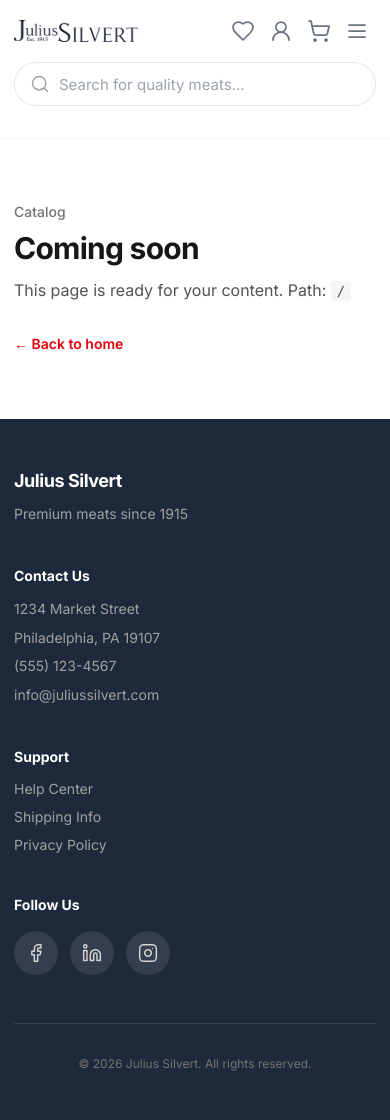
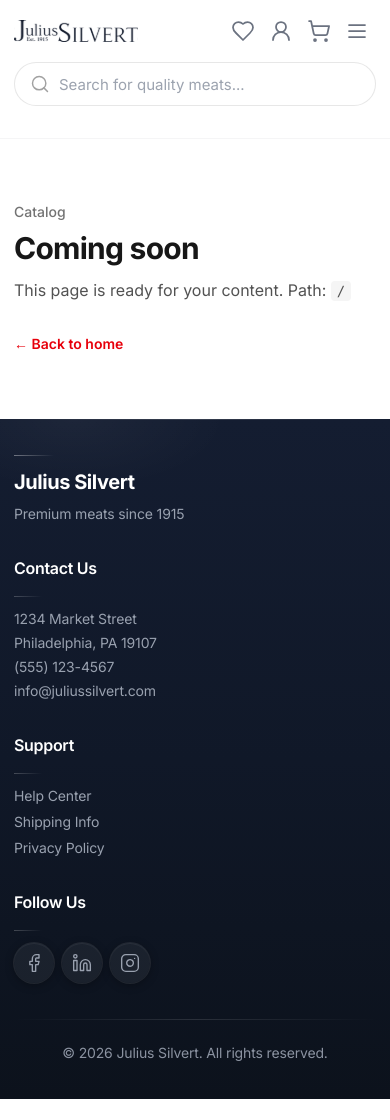
Before and after one commit to milan-48/julius-silvert-ecomm, a Next.js app: page / in a window 390 px wide. After the commit the page ends 1099 px from the top, so only its background shows below. Built offline with nearby package versions, Linux system fonts and the light colour scheme.

Commit message:
Refactor CenterPlateProteinsSection for improved layout: replace horizontal scroll with responsive grid, update styles for better mobile display, and enhance SiteFooter with new social media links and styling adjustments.

```diff
--- a/app/globals.css
+++ b/app/globals.css
@@ -438,19 +438,6 @@ button:disabled,
   display: none;
 }
 
-/* Homepage product rails — horizontal swipe on mobile, same as category carousel */
-.product-rail-scroller {
-  -ms-overflow-style: none;
-  scrollbar-width: none;
-  -webkit-overflow-scrolling: touch;
-  overscroll-behavior-x: contain;
-  touch-action: pan-x pan-y;
-}
-
-.product-rail-scroller::-webkit-scrollbar {
-  display: none;
-}
-
 .nav-link-premium--mega-active::after {
   content: "";
   position: absolute;
--- a/components/CenterPlateProteinsSection.js
+++ b/components/CenterPlateProteinsSection.js
@@ -7,12 +7,12 @@ import {
 } from "@/lib/constants";
 
 /**
- * Homepage “Center of the Plate Proteins” — horizontal scroll on small screens, 4-up grid on lg.
+ * Homepage “Center of the Plate Proteins” — same responsive grid as `NewArrivalsSection`.
  */
 export function CenterPlateProteinsSection() {
   return (
     <section
-      className="bg-white pt-6 pb-6 sm:pt-8 sm:pb-8 lg:pt-10 lg:pb-10"
+      className="bg-white pt-10 pb-6 sm:pt-14 sm:pb-8 lg:pt-16 lg:pb-10"
       aria-labelledby="center-plate-heading"
     >
       <div className="mx-auto w-full min-w-0 max-w-[1600px] px-4 sm:px-6 lg:px-8">
@@ -37,17 +37,10 @@ export function CenterPlateProteinsSection() {
           </Link>
         </div>
 
-        <div
-          className="product-rail-scroller -mx-4 flex snap-x snap-mandatory gap-5 overflow-x-auto px-4 pb-1 sm:-mx-6 sm:gap-5 sm:px-6 lg:mx-0 lg:grid lg:grid-cols-4 lg:gap-6 lg:overflow-visible lg:px-0 lg:pb-0 lg:snap-none"
-          role="list"
-        >
+        <div className="grid grid-cols-1 gap-5 sm:grid-cols-2 lg:grid-cols-4 lg:gap-6">
           {CENTER_PLATE_PRODUCTS.map((p) => (
-            <div
+            <ProductCard
               key={p.id}
-              className="w-[min(85vw,20rem)] shrink-0 snap-start lg:w-auto lg:min-w-0 lg:snap-none"
-              role="listitem"
-            >
-              <ProductCard
               slug={p.slug}
               imageSrc={p.imageSrc}
               imageAlt={p.imageAlt}
@@ -62,7 +55,6 @@ export function CenterPlateProteinsSection() {
               sizeOptions={p.sizeOptions}
               defaultSize={p.defaultSize}
             />
-            </div>
           ))}
         </div>
       </div>
--- a/components/SiteFooter.js
+++ b/components/SiteFooter.js
@@ -2,10 +2,10 @@ import Link from "next/link";
 import { Facebook, Instagram, Linkedin } from "lucide-react";
 import { SITE_CONFIG, SITE_FOOTER } from "@/lib/constants";
 
-const ICON_STROKE = 1.75;
+const ICON_STROKE = 1.65;
 
-function SocialGlyph({ icon }) {
-  const cls = "size-5 text-neutral-300";
+function SocialGlyph({ icon, className }) {
+  const cls = `size-5 ${className ?? ""}`;
   switch (icon) {
     case "facebook":
       return <Facebook className={cls} strokeWidth={ICON_STROKE} aria-hidden />;
@@ -18,28 +18,53 @@ function SocialGlyph({ icon }) {
   }
 }
 
+function ColumnHeading({ children }) {
+  return (
+    <p className="text-base font-semibold leading-6 tracking-[-0.31px] text-white after:mt-4 after:block after:h-px after:w-7 after:bg-gradient-to-r after:from-white/[0.22] after:to-transparent">
+      {children}
+    </p>
+  );
+}
+
 export function SiteFooter() {
   const year = new Date().getFullYear();
 
   return (
-    <footer className="mt-auto w-full bg-[#1e293b] text-white">
-      <div className="site-container py-12 sm:py-14 lg:py-16">
-        <div className="grid gap-10 sm:grid-cols-2 lg:grid-cols-4 lg:gap-8">
-          <div>
-            <p className="text-lg font-bold tracking-tight text-white">
+    <footer className="relative mt-auto w-full overflow-hidden text-white">
+      {/* Depth: soft vertical gradient + top hairline (premium restraint) */}
+      <div
+        className="pointer-events-none absolute inset-0 bg-gradient-to-b from-[#141d31] via-[#101828] to-[#0c121c]"
+        aria-hidden
+      />
+      <div
+        className="pointer-events-none absolute inset-x-0 top-0 h-px bg-gradient-to-r from-transparent via-white/[0.14] to-transparent"
+        aria-hidden
+      />
+      <div
+        className="pointer-events-none absolute -left-[20%] top-0 h-[min(280px,42vw)] w-[min(720px,78vw)] -translate-y-1/2 rounded-full bg-[radial-gradient(ellipse_70%_60%_at_50%_50%,rgba(255,255,255,0.04)_0%,transparent_72%)]"
+        aria-hidden
+      />
+
+      <div className="site-container relative py-9 sm:py-10 lg:py-11">
+        <div className="grid gap-8 sm:grid-cols-2 sm:gap-x-8 sm:gap-y-9 lg:grid-cols-4 lg:gap-x-8 lg:gap-y-0 xl:gap-x-12">
+          {/* Brand */}
+          <div className="lg:max-w-[17rem]">
+            <div
+              className="mb-3 h-px w-10 bg-gradient-to-r from-white/[0.38] to-transparent"
+              aria-hidden
+            />
+            <p className="text-[20px] font-bold leading-[28px] tracking-[-0.45px] text-white [text-rendering:optimizeLegibility]">
               {SITE_CONFIG.name}
             </p>
-            <p className="mt-2 text-sm leading-relaxed text-neutral-400">
+            <p className="mt-2 max-w-[16rem] text-[14px] font-normal leading-5 tracking-[-0.15px] text-[#99A1AF] [text-rendering:optimizeLegibility]">
               {SITE_FOOTER.tagline}
             </p>
           </div>
 
           <div>
-            <p className="text-sm font-bold text-white">
-              {SITE_FOOTER.contact.heading}
-            </p>
+            <ColumnHeading>{SITE_FOOTER.contact.heading}</ColumnHeading>
             <address className="mt-3 not-italic">
-              <ul className="space-y-1.5 text-sm leading-relaxed text-neutral-400">
+              <ul className="space-y-1 text-[14px] font-normal leading-5 tracking-[-0.15px] text-[#99A1AF] [text-rendering:optimizeLegibility]">
                 {SITE_FOOTER.contact.lines.map((line) => (
                   <li key={line}>{line}</li>
                 ))}
@@ -48,17 +73,17 @@ export function SiteFooter() {
           </div>
 
           <div>
-            <p className="text-sm font-bold text-white">
-              {SITE_FOOTER.support.heading}
-            </p>
-            <ul className="mt-3 space-y-2 text-sm">
+            <ColumnHeading>{SITE_FOOTER.support.heading}</ColumnHeading>
+            <ul className="mt-3 space-y-1.5 text-[14px] font-normal leading-5 tracking-[-0.15px]">
               {SITE_FOOTER.support.links.map((item) => (
                 <li key={item.href}>
                   <Link
                     href={item.href}
-                    className="text-neutral-400 transition-colors hover:text-white"
+                    className="group inline-flex text-[#99A1AF] decoration-white/0 decoration-1 underline-offset-[5px] transition-all duration-300 [text-rendering:optimizeLegibility] hover:text-white hover:decoration-white/35"
                   >
-                    {item.label}
+                    <span className="transition-transform duration-300 group-hover:translate-x-0.5">
+                      {item.label}
+                    </span>
                   </Link>
                 </li>
               ))}
@@ -66,20 +91,21 @@ export function SiteFooter() {
           </div>
 
           <div>
-            <p className="text-sm font-bold text-white">
-              {SITE_FOOTER.social.heading}
-            </p>
-            <ul className="mt-4 flex flex-wrap gap-3">
+            <ColumnHeading>{SITE_FOOTER.social.heading}</ColumnHeading>
+            <ul className="mt-3 flex flex-wrap gap-2">
               {SITE_FOOTER.social.links.map((item) => (
                 <li key={item.href}>
                   <a
                     href={item.href}
                     target="_blank"
                     rel="noopener noreferrer"
-                    className="flex size-11 items-center justify-center rounded-full bg-white/10 text-white transition-colors hover:bg-white/20 focus-visible:outline focus-visible:ring-2 focus-visible:ring-white/80 focus-visible:ring-offset-2 focus-visible:ring-offset-[#1e293b]"
+                    className="group flex size-10 items-center justify-center rounded-full bg-white/[0.055] shadow-[0_2px_10px_rgba(0,0,0,0.32),inset_0_1px_0_rgba(255,255,255,0.06)] ring-1 ring-white/[0.09] transition-all duration-300 hover:-translate-y-px hover:bg-white/[0.1] hover:shadow-[0_6px_18px_rgba(0,0,0,0.4),inset_0_1px_0_rgba(255,255,255,0.1)] hover:ring-white/[0.18] focus-visible:outline focus-visible:ring-2 focus-visible:ring-white/50 focus-visible:ring-offset-2 focus-visible:ring-offset-[#101828]"
                     aria-label={item.label}
                   >
-                    <SocialGlyph icon={item.icon} />
+                    <SocialGlyph
+                      icon={item.icon}
+                      className="text-[#99A1AF] transition-colors duration-300 group-hover:text-white"
+                    />
                   </a>
                 </li>
               ))}
@@ -87,8 +113,12 @@ export function SiteFooter() {
           </div>
         </div>
 
-        <div className="mt-12 border-t border-white/10 pt-8 text-center">
-          <p className="text-xs text-neutral-500 sm:text-sm">
+        <div className="relative mt-9 pt-6 sm:mt-10 sm:pt-7">
+          <div
+            className="absolute inset-x-0 top-0 h-px bg-gradient-to-r from-transparent via-white/[0.12] to-transparent"
+            aria-hidden
+          />
+          <p className="text-center text-[14px] font-normal leading-5 tracking-[-0.15px] text-[#99A1AF]/90 [text-rendering:optimizeLegibility]">
             © {year} {SITE_CONFIG.name}. All rights reserved.
           </p>
         </div>
```
Also changed, not shown: lib/constants.js. Lines whose indentation alone changed are shown as unchanged.
